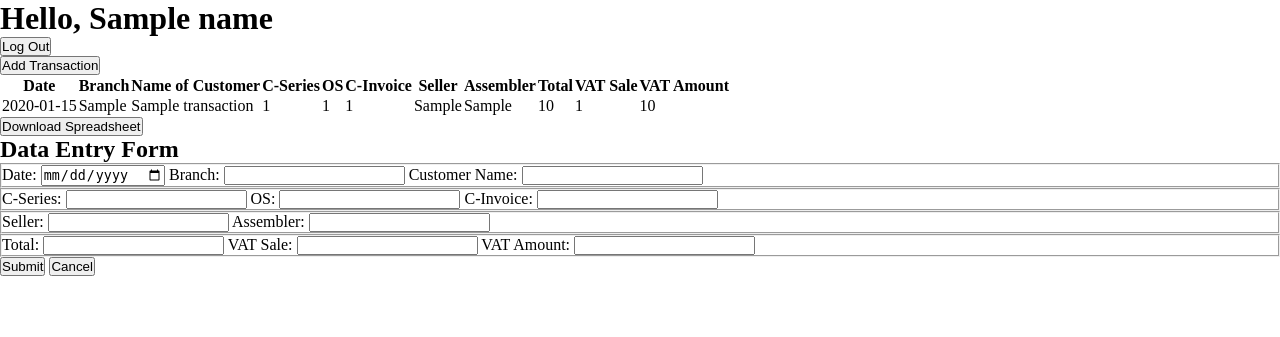
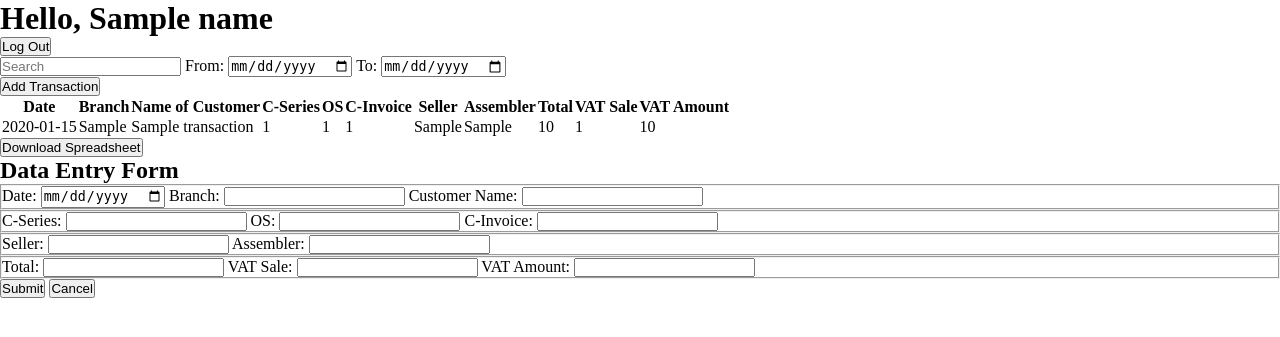
Before and after one commit to riu-rd/SBNC-Sales-Tracker, a Node server app: template views/home.hbs in a window 1280 px wide. Shown: the top 337 px of the page. Run offline with Node 20, Linux system fonts and the light colour scheme; tables that the repository leaves empty hold one stand-in row (values such as "Sample post"); the template is opened without the code that fills it: values that come from a table or form of the project are taken from there, most other values are stand-ins (such as "Sample title", 1, 10 or a date in 2020); some libraries are stand-ins or nearby versions.

Commit message:
Frontend update

```diff
--- a/public/stylesheets/home.css
+++ b/public/stylesheets/home.css
@@ -30,6 +30,11 @@ body {
   align-items: center;
   justify-content: center;
   clear: right;
+}
+
+#searchBar, #to_date, #from_date, label[for='from_date'], label[for='to_date'] {
+  float: left;
+  margin: 0 5px;
 }
 
 tr:hover {
--- a/views/home.hbs
+++ b/views/home.hbs
@@ -5,6 +5,13 @@
 
 <!-- Displaying the data -->
 <div id ='display'>
+  <form>
+    <input type="search" id="searchBar" placeholder="Search"/>
+    <label for="from_date">From:  </label>
+    <input type="date" name="from_date" id="from_date"/>
+    <label for="from_date">To:  </label>
+    <input type='date' name="to_date" id="to_date"/>
+  </form>
   <button id='addBtn'>Add Transaction</button>
   <table id='tTable'>
         <tr id='tHeader'>
@@ -80,43 +87,3 @@
     <button type='reset' id='cancelBtn' value='reset'>Cancel</button>
   </form>
 </div>
-
-<!-- View shows up when a row is clicked
-<div id='container'>
-  <h2>Transaction Details</h2>
-  <form id='form'>
-    <fieldset>
-      <label for='addDate'>Date: </label>
-      <input type='date' id="addDate" name='addDate' onchange="console.log(this.value);" required/>
-      <label for='addBranch'>Branch: </label>
-      <input type='text' id="addBranch" name='addBranch' required/>
-      <label for='addName'>Customer Name: </label>
-      <input type='text' id="addName"name='addName' required/>
-    </fieldset>
-    <fieldset>
-      <label for='addSeries'>C-Series: </label>
-      <input type='number' id="addSeries" name='addSeries' required/>
-      <label for='addOS'>OS: </label>
-      <input type='number' id="addOS" name='addOS' required/>
-      <label for='addInvoice'>C-Invoice: </label>
-      <input type='number' id="addInvoice" name='addInvoice' required/>
-    </fieldset>
-    <fieldset>
-      <label for='addSeller'>Seller: </label>
-      <input type='text' id="addSeller" name='addSeller' required/>
-      <label for='addAssembler'>Assembler: </label>
-      <input type='text' id="addAssembler" name='addAssembler' required/>
-    </fieldset>
-    <fieldset>
-       <label for='addTotal'>Total: </label>
-      <input type='number' id="addTotal" name='addTotal' required/>
-      <label for='addVatsale'>VAT Sale: </label>
-      <input type='number' id="addVatsale" name='addVatsale' required/>
-      <label for='addVatamount'>VAT Amount: </label>
-      <input type='number' id="addVatamount" name='addVatamount' required/>
-    </fieldset>
-    <button type='submit' id='submitBtn' value='submit'>Submit</button>
-    <button type='reset' id='cancelBtn' value='reset'>Cancel</button>
-  </form>
-</div>
--->
```
